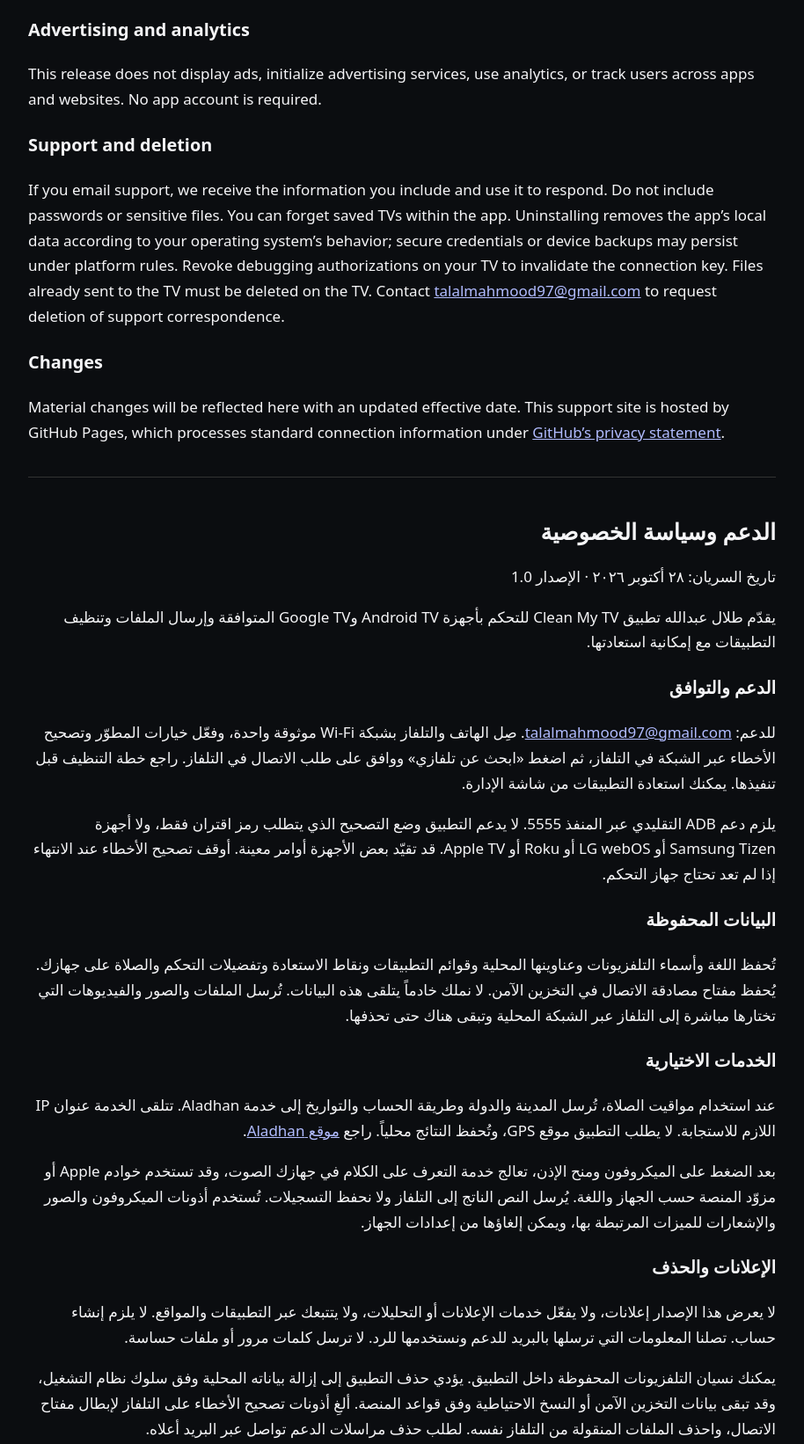
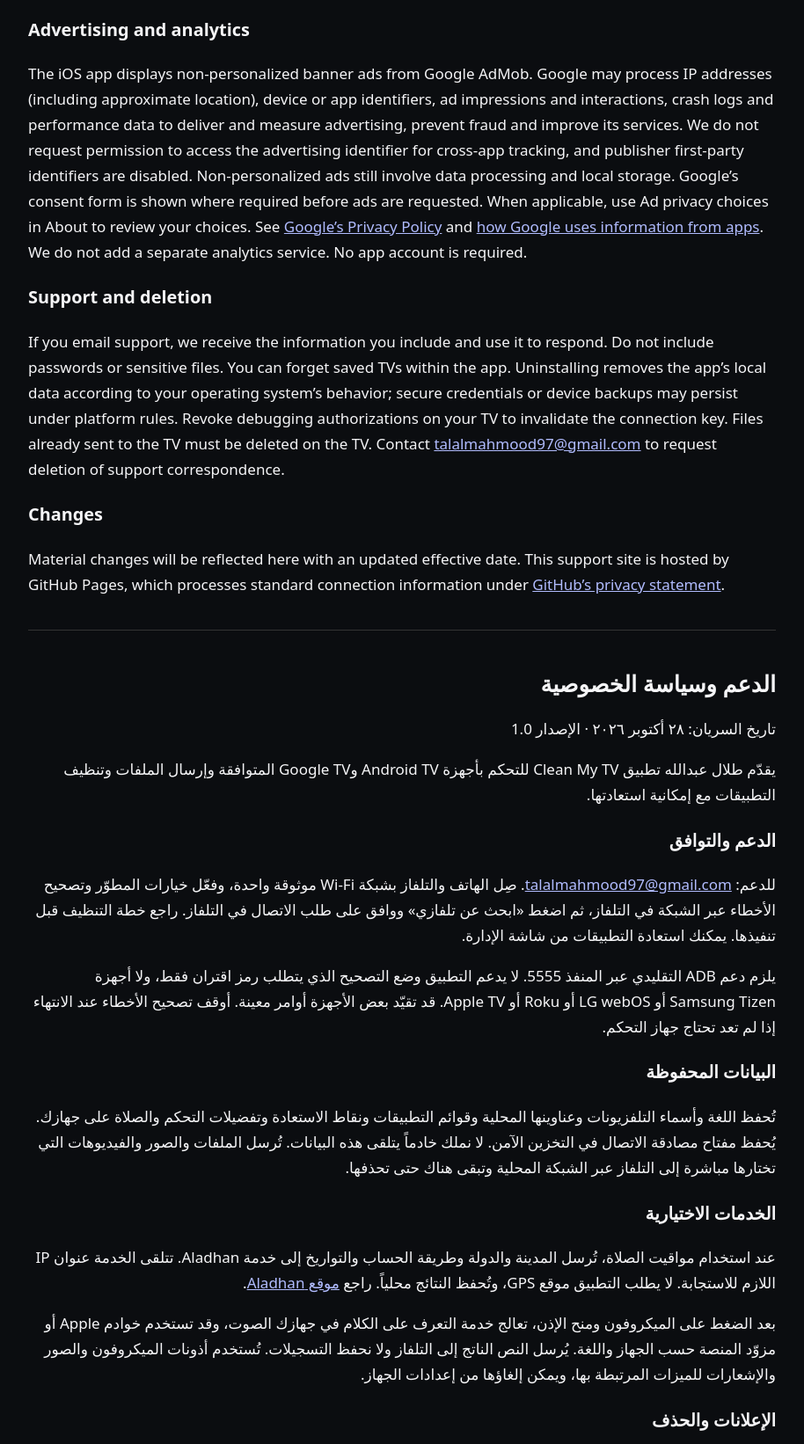
Before and after one commit to talal97/clean-my-tv-support, a plain HTML site: page index.html in a window 1280 px wide. Shown: the part 1725-3367 px from the top of the page at 88% size, without its empty margins (183-1097 px from the left). Drawn offline with Linux system fonts and the light colour scheme.

Commit message:
Disclose non-personalized AdMob ads and consent controls

```diff
--- a/index.html
+++ b/index.html
@@ -14,11 +14,11 @@
 <h3>Local network and files</h3><p>TV discovery and control communicate directly with devices on your local network. Files, photos and videos you select are transferred directly to your TV, not uploaded to us. Copies delivered to the TV remain there until you delete them. Only use debugging on a network you trust.</p>
 <h3>Prayer times</h3><p>If you use prayer times, the chosen city, country, calculation method and requested dates are sent to the Aladhan API. That service receives the network information needed to answer, including your IP address. The app does not request GPS location. Results are cached locally. See <a href="https://aladhan.com">Aladhan’s website</a>.</p>
 <h3>Voice search and permissions</h3><p>When you tap the microphone and grant permission, your device’s speech-recognition service processes your speech and returns text to send to your TV. Depending on your device and language, processing may involve Apple or your platform provider. We do not store voice recordings. Microphone, speech recognition, selected media and notification access are used only for their corresponding features. You can revoke permissions in device Settings.</p>
-<h3>Advertising and analytics</h3><p>This release does not display ads, initialize advertising services, use analytics, or track users across apps and websites. No app account is required.</p>
+<h3>Advertising and analytics</h3><p>The iOS app displays non-personalized banner ads from Google AdMob. Google may process IP addresses (including approximate location), device or app identifiers, ad impressions and interactions, crash logs and performance data to deliver and measure advertising, prevent fraud and improve its services. We do not request permission to access the advertising identifier for cross-app tracking, and publisher first-party identifiers are disabled. Non-personalized ads still involve data processing and local storage. Google’s consent form is shown where required before ads are requested. When applicable, use Ad privacy choices in About to review your choices. See <a href="https://policies.google.com/privacy">Google’s Privacy Policy</a> and <a href="https://policies.google.com/technologies/partner-sites">how Google uses information from apps</a>. We do not add a separate analytics service. No app account is required.</p>
 <h3>Support and deletion</h3><p>If you email support, we receive the information you include and use it to respond. Do not include passwords or sensitive files. You can forget saved TVs within the app. Uninstalling removes the app’s local data according to your operating system’s behavior; secure credentials or device backups may persist under platform rules. Revoke debugging authorizations on your TV to invalidate the connection key. Files already sent to the TV must be deleted on the TV. Contact <a href="mailto:talalmahmood97@gmail.com">talalmahmood97@gmail.com</a> to request deletion of support correspondence.</p>
 <h3>Changes</h3><p>Material changes will be reflected here with an updated effective date. This support site is hosted by GitHub Pages, which processes standard connection information under <a href="https://docs.github.com/en/site-policy/privacy-policies/github-general-privacy-statement">GitHub’s privacy statement</a>.</p></section>
 <section id="arabic" lang="ar" dir="rtl"><h2>الدعم وسياسة الخصوصية</h2><p>تاريخ السريان: ٢٨ أكتوبر ٢٠٢٦ · الإصدار 1.0</p><p>يقدّم طلال عبدالله تطبيق Clean My TV للتحكم بأجهزة Android TV وGoogle TV المتوافقة وإرسال الملفات وتنظيف التطبيقات مع إمكانية استعادتها.</p>
 <h3>الدعم والتوافق</h3><p>للدعم: <a href="mailto:talalmahmood97@gmail.com">talalmahmood97@gmail.com</a>. صِل الهاتف والتلفاز بشبكة Wi-Fi موثوقة واحدة، وفعّل خيارات المطوّر وتصحيح الأخطاء عبر الشبكة في التلفاز، ثم اضغط «ابحث عن تلفازي» ووافق على طلب الاتصال في التلفاز. راجع خطة التنظيف قبل تنفيذها. يمكنك استعادة التطبيقات من شاشة الإدارة.</p><p>يلزم دعم ADB التقليدي عبر المنفذ 5555. لا يدعم التطبيق وضع التصحيح الذي يتطلب رمز اقتران فقط، ولا أجهزة Samsung Tizen أو LG webOS أو Roku أو Apple TV. قد تقيّد بعض الأجهزة أوامر معينة. أوقف تصحيح الأخطاء عند الانتهاء إذا لم تعد تحتاج جهاز التحكم.</p>
 <h3>البيانات المحفوظة</h3><p>تُحفظ اللغة وأسماء التلفزيونات وعناوينها المحلية وقوائم التطبيقات ونقاط الاستعادة وتفضيلات التحكم والصلاة على جهازك. يُحفظ مفتاح مصادقة الاتصال في التخزين الآمن. لا نملك خادماً يتلقى هذه البيانات. تُرسل الملفات والصور والفيديوهات التي تختارها مباشرة إلى التلفاز عبر الشبكة المحلية وتبقى هناك حتى تحذفها.</p>
 <h3>الخدمات الاختيارية</h3><p>عند استخدام مواقيت الصلاة، تُرسل المدينة والدولة وطريقة الحساب والتواريخ إلى خدمة Aladhan. تتلقى الخدمة عنوان IP اللازم للاستجابة. لا يطلب التطبيق موقع GPS، وتُحفظ النتائج محلياً. راجع <a href="https://aladhan.com">موقع Aladhan</a>.</p><p>بعد الضغط على الميكروفون ومنح الإذن، تعالج خدمة التعرف على الكلام في جهازك الصوت، وقد تستخدم خوادم Apple أو مزوّد المنصة حسب الجهاز واللغة. يُرسل النص الناتج إلى التلفاز ولا نحفظ التسجيلات. تُستخدم أذونات الميكروفون والصور والإشعارات للميزات المرتبطة بها، ويمكن إلغاؤها من إعدادات الجهاز.</p>
-<h3>الإعلانات والحذف</h3><p>لا يعرض هذا الإصدار إعلانات، ولا يفعّل خدمات الإعلانات أو التحليلات، ولا يتتبعك عبر التطبيقات والمواقع. لا يلزم إنشاء حساب. تصلنا المعلومات التي ترسلها بالبريد للدعم ونستخدمها للرد. لا ترسل كلمات مرور أو ملفات حساسة.</p><p>يمكنك نسيان التلفزيونات المحفوظة داخل التطبيق. يؤدي حذف التطبيق إلى إزالة بياناته المحلية وفق سلوك نظام التشغيل، وقد تبقى بيانات التخزين الآمن أو النسخ الاحتياطية وفق قواعد المنصة. ألغِ أذونات تصحيح الأخطاء على التلفاز لإبطال مفتاح الاتصال، واحذف الملفات المنقولة من التلفاز نفسه. لطلب حذف مراسلات الدعم تواصل عبر البريد أعلاه.</p><p>يستضيف GitHub Pages هذه الصفحة ويعالج معلومات الاتصال المعتادة وفق <a href="https://docs.github.com/en/site-policy/privacy-policies/github-general-privacy-statement">سياسة خصوصية GitHub</a>. سنحدّث هذه الصفحة وتاريخ السريان عند حدوث تغييرات جوهرية.</p></section></html>
+<h3>الإعلانات والحذف</h3><p>يعرض تطبيق iOS إعلانات بانر غير مخصصة من Google AdMob. قد تعالج Google عنوان IP والموقع التقريبي ومعرّفات الجهاز أو التطبيق ومرات ظهور الإعلانات والتفاعل معها وبيانات الأعطال والأداء لعرض الإعلانات وقياسها ومنع الاحتيال وتحسين خدماتها. لا نطلب إذن استخدام معرّف الإعلانات للتتبع عبر التطبيقات، وتم تعطيل معرّفات الطرف الأول للناشر. تتضمن الإعلانات غير المخصصة معالجة بيانات وتخزيناً محلياً. تظهر رسالة الموافقة عند الحاجة قبل طلب الإعلانات، ويمكن مراجعة الخيارات المتاحة من إعدادات خصوصية الإعلانات في شاشة «حول». راجع <a href="https://policies.google.com/privacy?hl=ar">سياسة خصوصية Google</a>. لا نضيف خدمة تحليلات مستقلة ولا يلزم إنشاء حساب. تصلنا المعلومات التي ترسلها بالبريد للدعم ونستخدمها للرد. لا ترسل كلمات مرور أو ملفات حساسة.</p><p>يمكنك نسيان التلفزيونات المحفوظة داخل التطبيق. يؤدي حذف التطبيق إلى إزالة بياناته المحلية وفق سلوك نظام التشغيل، وقد تبقى بيانات التخزين الآمن أو النسخ الاحتياطية وفق قواعد المنصة. ألغِ أذونات تصحيح الأخطاء على التلفاز لإبطال مفتاح الاتصال، واحذف الملفات المنقولة من التلفاز نفسه. لطلب حذف مراسلات الدعم تواصل عبر البريد أعلاه.</p><p>يستضيف GitHub Pages هذه الصفحة ويعالج معلومات الاتصال المعتادة وفق <a href="https://docs.github.com/en/site-policy/privacy-policies/github-general-privacy-statement">سياسة خصوصية GitHub</a>. سنحدّث هذه الصفحة وتاريخ السريان عند حدوث تغييرات جوهرية.</p></section></html>
```
